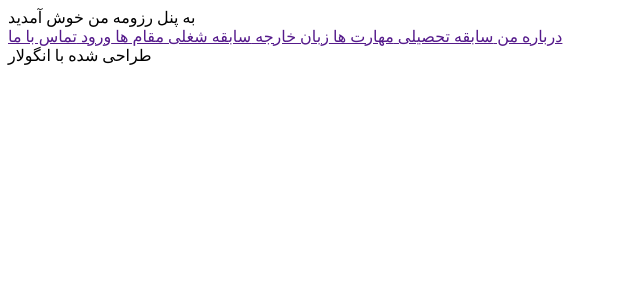
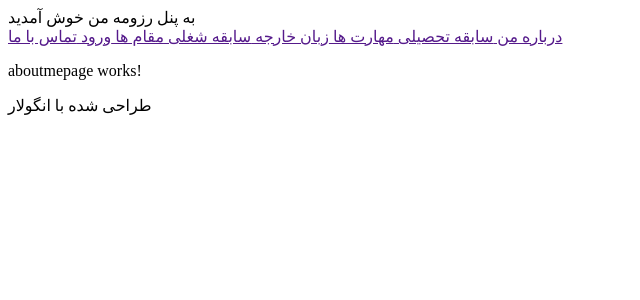
Before and after one commit to saramohebi/login, an Angular app: page /public/aboutme in a window 1280 px wide. Shown: the top 300 px of the page, without its empty margins (0-640 px from the left). Built offline with nearby package versions, Linux system fonts and the light colour scheme.

Commit message:
fix routeroutlet

```diff
--- a/src/app/+private/private-template/private-template.html
+++ b/src/app/+private/private-template/private-template.html
@@ -7,5 +7,7 @@
     <a href="">مدیریت رزومه </a>
     <a href="">مدیریت نمونه کار </a>
     <a href=""> صندوق پیام ها </a>
-
 </section>
+<section class="content">
+<router-outlet></router-outlet>
+</section>
--- a/src/app/+private/private-template/private-template.ts
+++ b/src/app/+private/private-template/private-template.ts
@@ -1,8 +1,10 @@
 import { Component } from '@angular/core';
+import { RouterOutlet } from '@angular/router';
+
 
 @Component({
   selector: 'app-private-template',
-  imports: [],
+  imports: [RouterOutlet],
   templateUrl: './private-template.html',
   styleUrl: './private-template.scss',
 })
--- a/src/app/+public/public-template/public-template.html
+++ b/src/app/+public/public-template/public-template.html
@@ -13,5 +13,7 @@
     <span class="divide"></span>
     <a href="">ورود </a>
     <a href="">تماس با ما </a>
-
 </section>
+<section class="content">
+<router-outlet></router-outlet>
+</section>
--- a/src/app/+public/public-template/public-template.ts
+++ b/src/app/+public/public-template/public-template.ts
@@ -1,8 +1,10 @@
 import { Component } from '@angular/core';
+import { RouterOutlet } from '@angular/router';
+
 
 @Component({
   selector: 'app-public-template',
-  imports: [],
+  imports: [RouterOutlet],
   templateUrl: './public-template.html',
   styleUrl: './public-template.scss',
 })
--- a/src/app/+public/skillspage/skillspage.html
+++ b/src/app/+public/skillspage/skillspage.html
@@ -1 +1,2 @@
+
 <p>skillspage works!</p>
--- a/src/app/+public/skillspage/skillspage.ts
+++ b/src/app/+public/skillspage/skillspage.ts
@@ -1,4 +1,5 @@
 import { Component } from '@angular/core';
+
 
 @Component({
   selector: 'app-skillspage',
--- a/src/app/app.routes.ts
+++ b/src/app/app.routes.ts
@@ -15,7 +15,6 @@ import { Examplepage } from './+private/examplepage/examplepage';
 import { Messageboxpage } from './+private/messageboxpage/messageboxpage';
 
 export const routes: Routes = [
-
     {path:'public',component:PublicTemplate,children:[
         {path:'aboutme',component:Aboutmepage},
         {path:'education',component:Educationpage},
```
